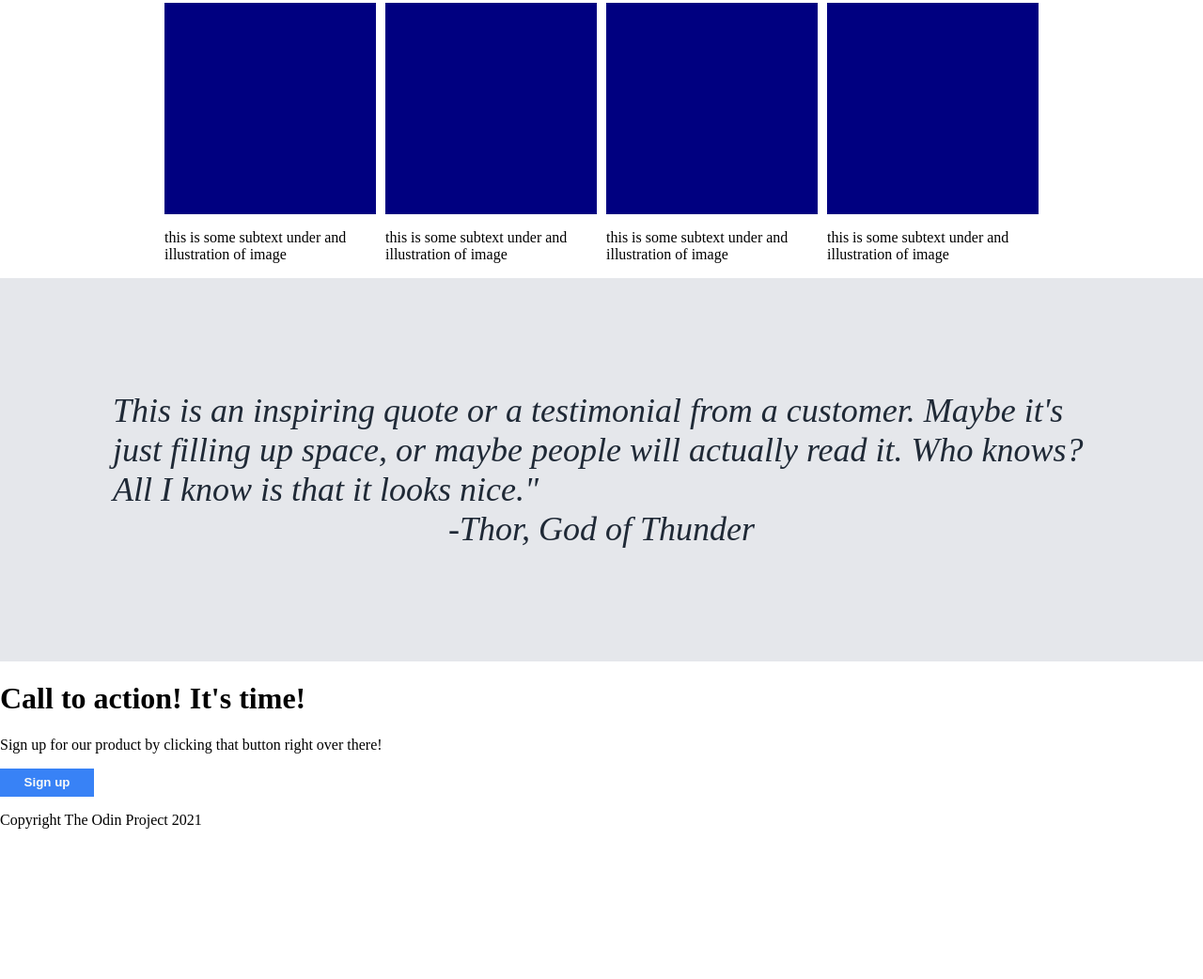
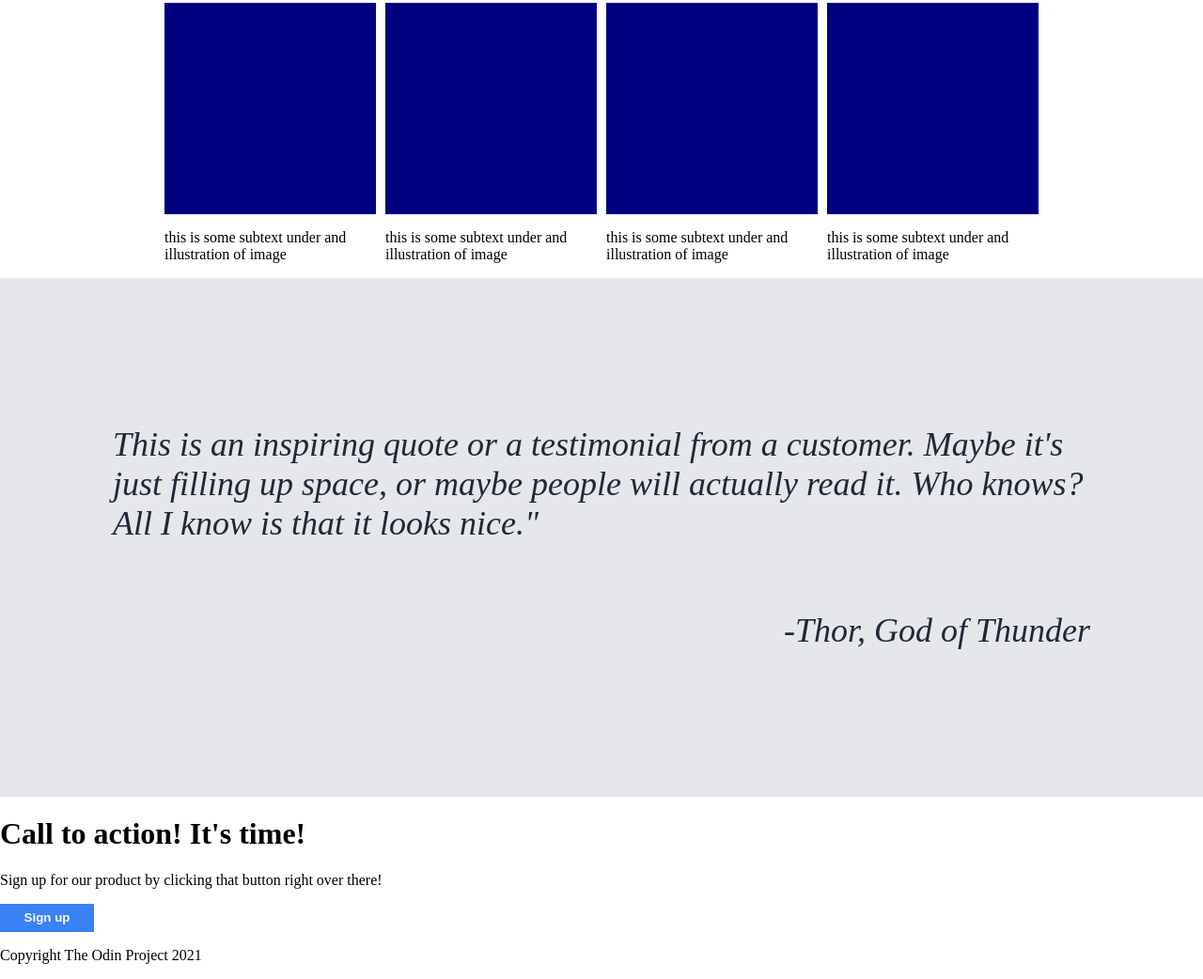
Before and after one commit to traviskirk94/foundations-landing-page, a plain HTML site: page index.html in a window 1280 px wide. Shown: the part 459-1501 px from the top of the page at 94% size. Before the commit the page ends 1357 px from the top, so only its background shows below. Drawn offline with Linux system fonts and the light colour scheme.

Commit message:
Center third section. Put quote attribution to flex end.

```diff
--- a/index.html
+++ b/index.html
@@ -52,7 +52,7 @@
                 it's just filling up space, or maybe people will actually read it.
                 Who knows? All I know is that it looks nice."
             </p>
-            <p>-Thor, God of Thunder</p>
+            <p id="quote">-Thor, God of Thunder</p>
         </div>
         <div class="fourth">
             <div class="fourth-text">
--- a/styles.css
+++ b/styles.css
@@ -86,10 +86,9 @@ button {
 .third {
     background-color: #e5e7eb;
     display: flex;
-    margin: auto;
     flex-direction: column;
     justify-content: center;
-    align-items: center;
+    align-items: flex-end;
     padding: 120px;
 
 }
@@ -100,8 +99,11 @@ button {
     font-style: italic;
     color: #1f2936;
     display: flex;
-    margin: auto;
     flex: 0 1 auto;
+}
+
+#quote {
+
 }
 li {
     list-style-type: none;
```
